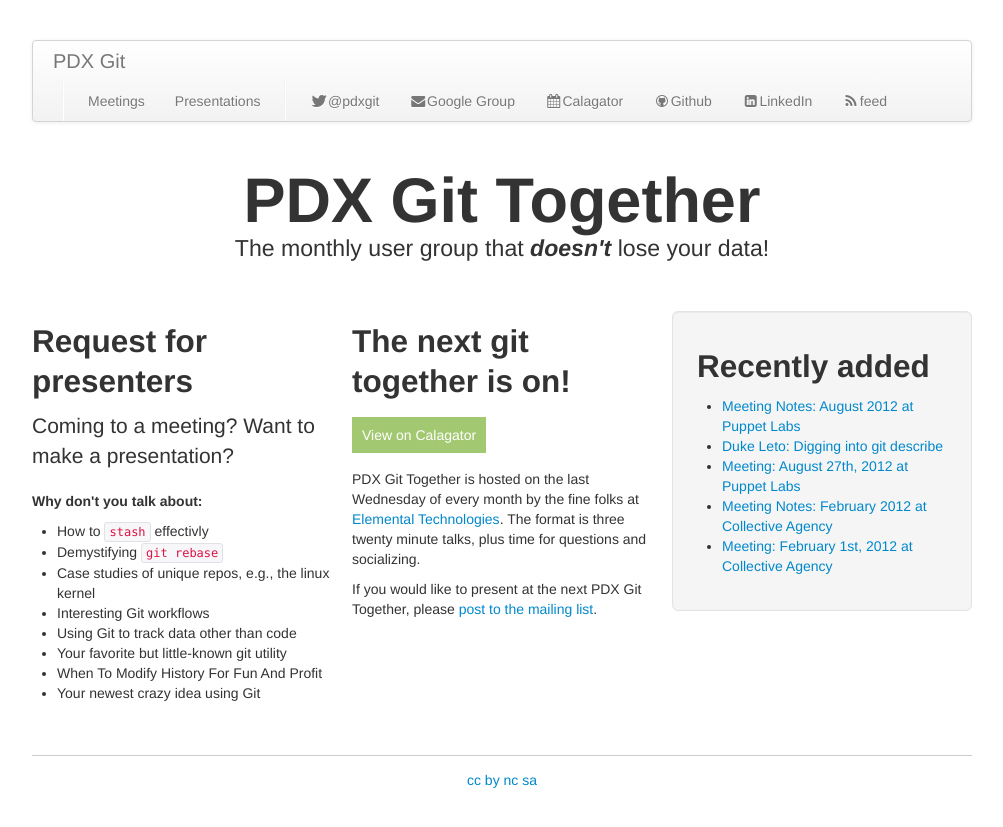
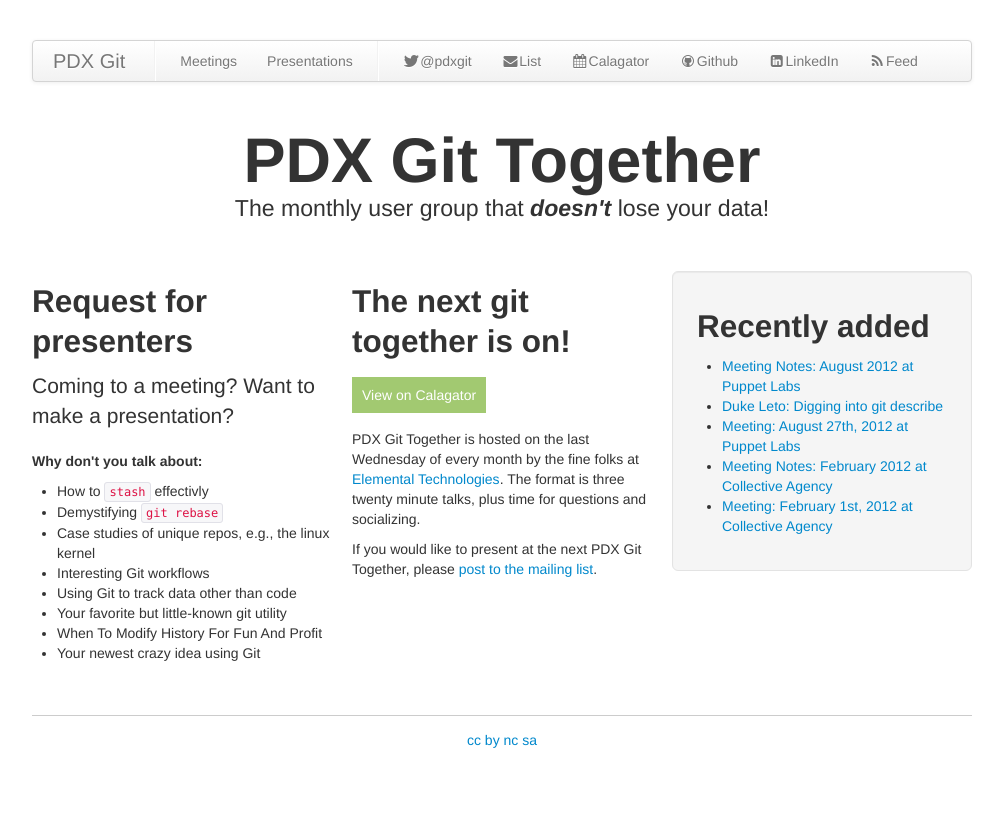
Before and after one commit to pdxgit/pdxgit.github.com, a Jekyll site: the page built from index.html, in a window 1280 px wide. Shown: the top 827 px of the page, without its empty margins (138-1141 px from the left). Built offline with Jekyll 4.4.1, drawn with Linux system fonts in a browser that asks for light colours; Markdown is read by kramdown in place of the engine named in the settings.

Commit message:
Tweak navbar

```diff
--- a/_includes/_navbar.html
+++ b/_includes/_navbar.html
@@ -7,11 +7,11 @@
       <li{% if page.title == 'Presentations' %} class='active'{% endif %}><a href='/presentations'>Presentations</a></li>
       <li class='divider-vertical'></li>
       <li><a href='http://twitter.com/pdxgit'><span class='icon-twitter'></span>@pdxgit</a></li>
-      <li><a href='http://groups.google.com/group/pdxgit'><span class='icon-envelope-alt'></span>Google Group</a></li>
+      <li><a href='http://groups.google.com/group/pdxgit'><span class='icon-envelope-alt'></span>List</a></li>
       <li><a href='http://calagator.org/events/search?query=pdxgit'><span class='icon-calendar'></span>Calagator</a></li>
       <li><a href="https://github.com/pdxgit/pdxgit.github.com"><span class="icon-github"></span>Github</a></li>
       <li><a href="http://www.linkedin.com/groups/PDX-Git-Together-4824351"><span class="icon-linkedin-sign"></span>LinkedIn</a></li>
-      <li><a href='/atom.xml'><span class='icon-rss'></span>feed</a>
+      <li><a href='/atom.xml'><span class='icon-rss'></span>Feed</a>
     </ul>
   </div>
 </nav>
```
